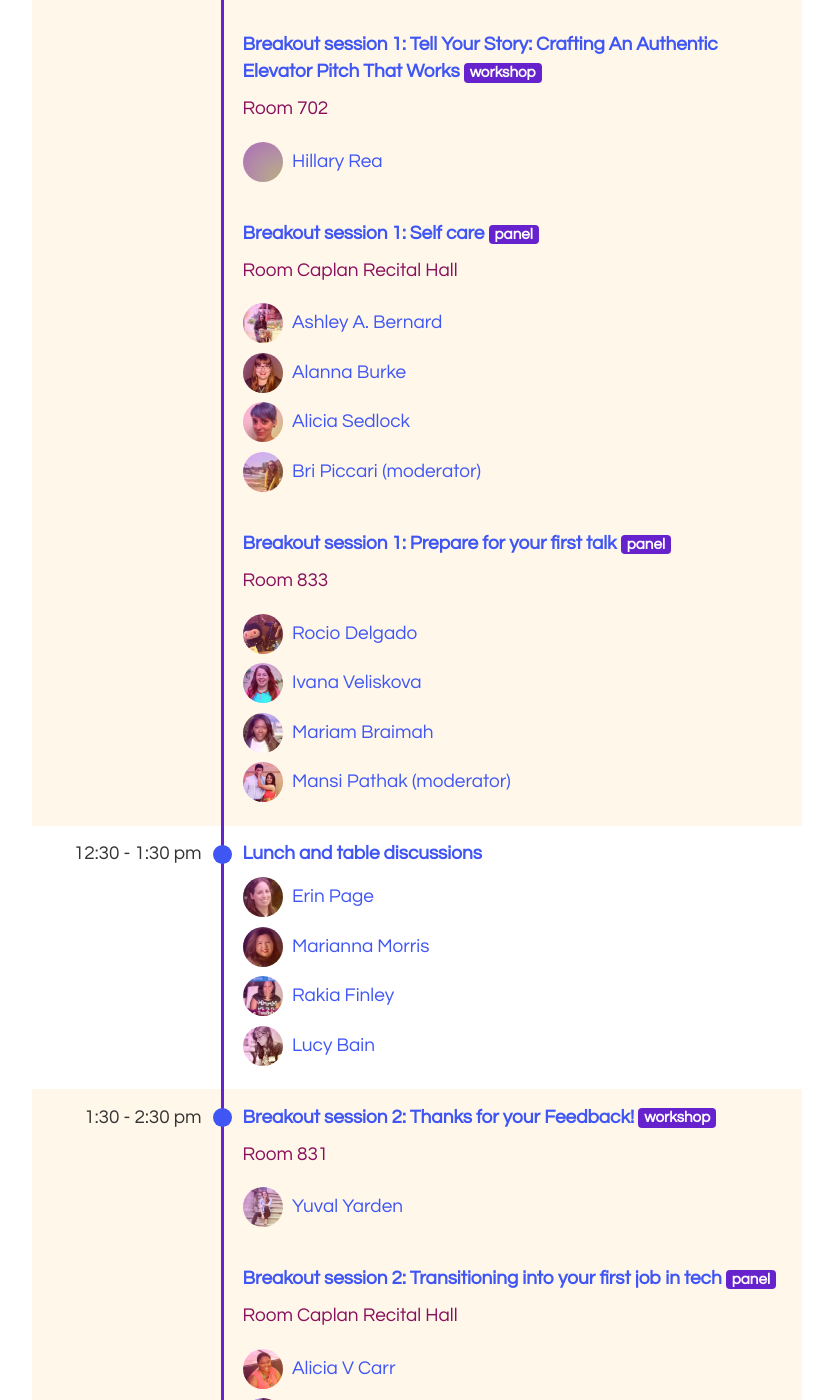
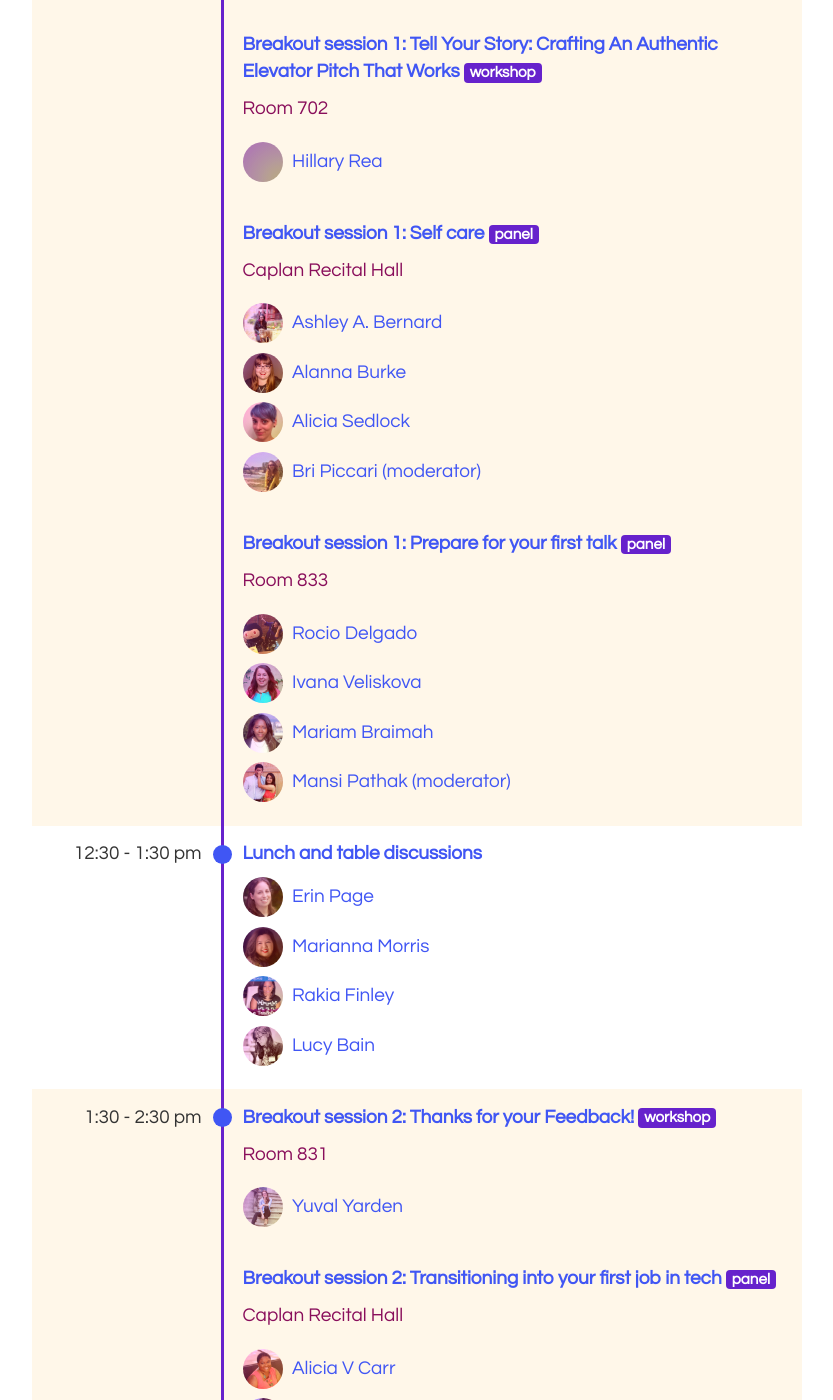
Before and after one commit to elaconf/elaconf.github.io, a Jekyll site: the page built from agenda/index.html, in a window 1280 px wide and 1400 px high, scrolled down 2296 px. Shown: the whole window, without its empty margins (223-1056 px from the left). Built offline with Jekyll 4.4.1, drawn with Linux system fonts in a browser that asks for light colours; emoji names are drawn with the system emoji font; grey boxes are pictures that could not be loaded.

Commit message:
fix room

```diff
--- a/_includes/agenda.html
+++ b/_includes/agenda.html
@@ -46,7 +46,7 @@
 <td class="agenda-time">{{x.time | replace:' ','&nbsp;'}} {{x.date | date: '%p' | downcase}}{% unless x.speakers %} <span class="show-mobile"> &mdash; <a href="{{site.baseurl}}{{x.url}}">{{x.title}}</a></span>{% endunless %}</td>
 {% endif %}
 <td class="agenda-details"><a href="{{site.baseurl}}{{x.url}}" class="agenda-title">{% if x.breakout %}Breakout session {{x.breakout}}: {% endif %}{{ x.title }} {% if x.title contains "Coffee" %}:coffee: {% elsif x.title contains "Welcome" %}:wave: {% elsif x.title contains "Breakfast" %}:sunny: {% elsif x.title contains "Break" %}:walking: {% endif %}{% if x.type %} <span class="breakout-type small">{{x.type}}</span>{% endif %}</a>
-{% if x.breakout and x.room %}<div class="agenda-room">Room {{x.room}}</div>{% endif %}
+{% if x.breakout and x.room %}<div class="agenda-room">{% unless x.room == 'Caplan Recital Hall' %}Room {% endunless %}{{x.room}}</div>{% endif %}
 {% for s in x.speakers %}
 {% assign items = (site.speakers | where: "title", s ) %}
 {% assign speaker = items[0] %}<a href="{{site.baseurl}}/{{speaker.category}}/{{s |slugify}}/" class="agenda-speaker-link"><div style="background-image:url({{site.baseurl}}/images/{{speaker.category}}/{% if speaker.image %}{{speaker.image}}{% else %}{{speaker.title | slugify}}.png{% endif %}),{{site.gradient}}" class="speaker-img-small"></div>{{s}}</a>{% endfor %}{% if x.moderator %}
```
